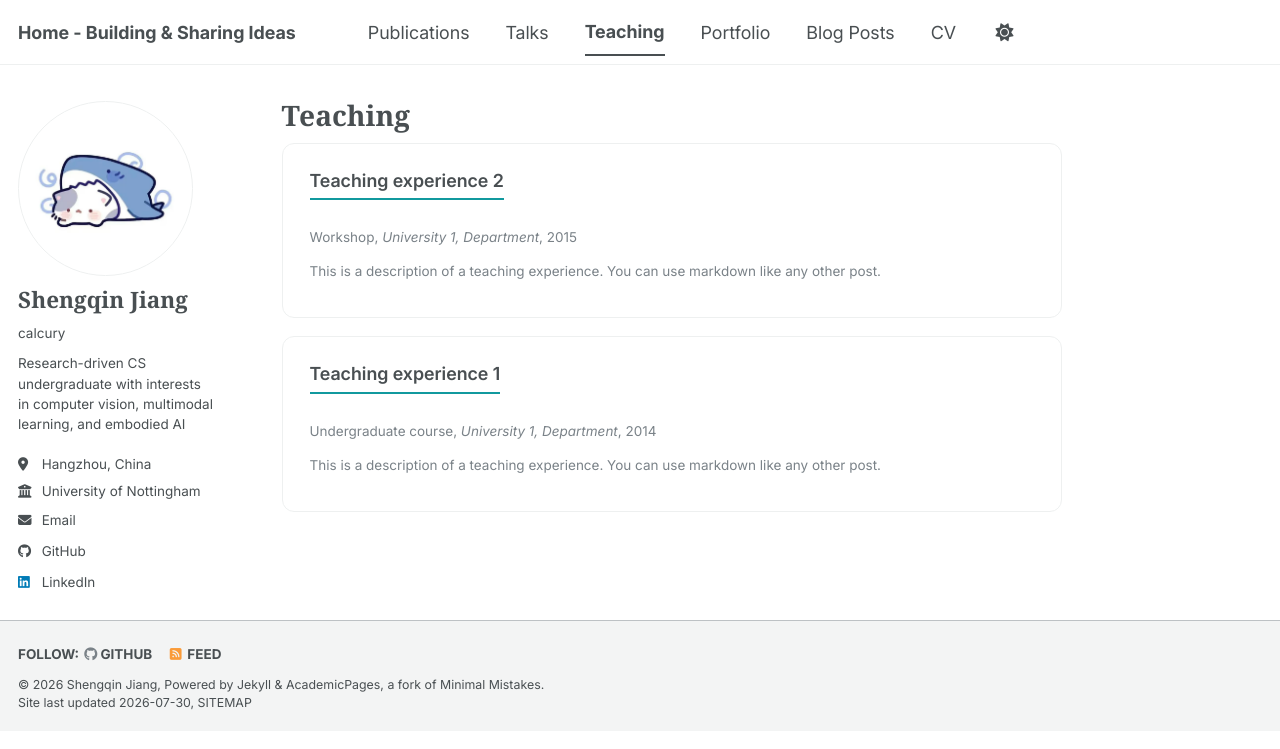
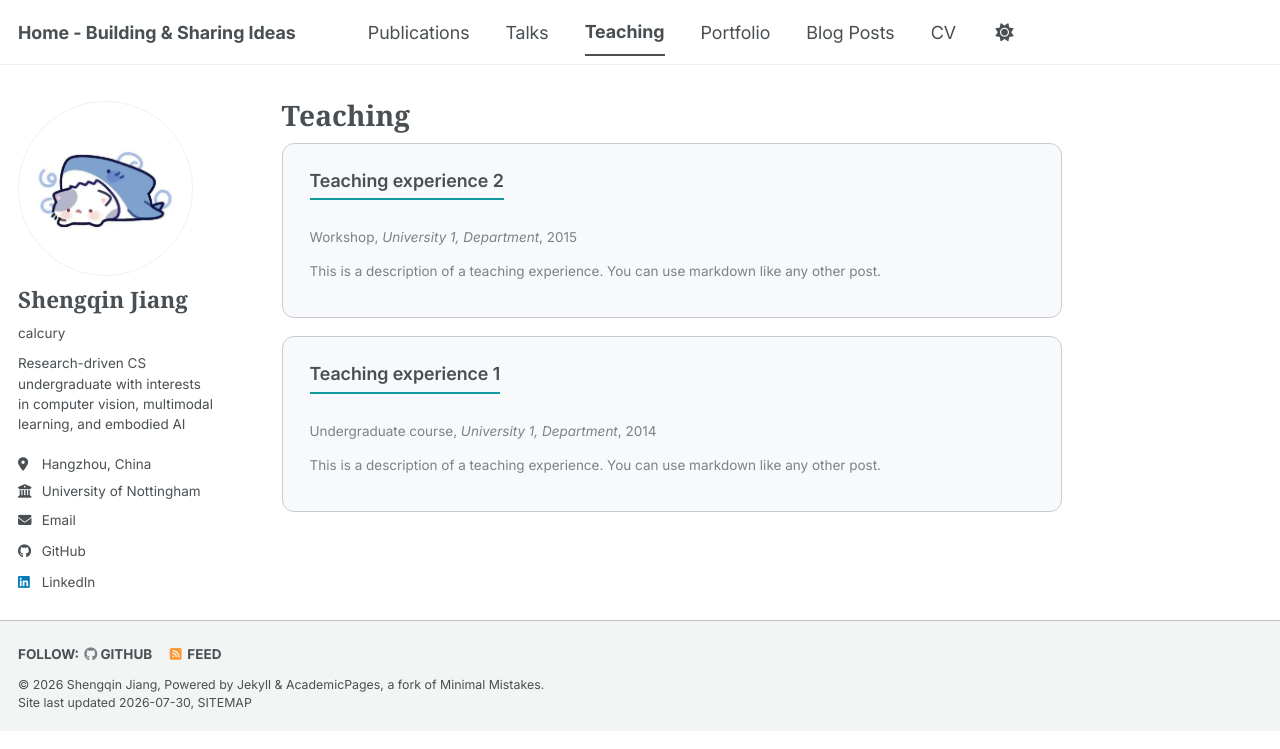
Before and after one commit to calcury/calcury.github.io, a Jekyll site: the page built from _pages/teaching.html, in a window 1280 px wide. Shown: the top 749 px of the page. Built offline with Jekyll 4.4.1, drawn with Linux system fonts in a browser that asks for light colours; a style sheet for code colours, icons or effects is not loaded.

Commit message:
feat: add page card

```diff
--- a/_sass/layout/_tabbed.scss
+++ b/_sass/layout/_tabbed.scss
@@ -8,15 +8,15 @@
   margin-bottom: 1em;
 
   > .archive__item {
-    background: var(--card-bg, #ffffff);
-    border: 1px solid var(--card-border, #eef0f0);
+    background: var(--card-bg, #f8f9fa);
+    border: 1px solid var(--card-border, #c8ccd0);
     border-radius: 12px;
     padding: 1.25em 1.5em;
-    transition: border-color 0.2s ease, box-shadow 0.2s ease;
+    transition: transform 0.2s ease, box-shadow 0.2s ease;
 
     &:hover {
-      border-color: var(--global-link-color, #11999e);
-      box-shadow: 0 4px 16px rgba(17, 153, 158, 0.08);
+      transform: scale(1.02);
+      box-shadow: 0 8px 24px rgba(0, 0, 0, 0.1);
     }
   }
 
@@ -31,7 +31,7 @@
       text-decoration: none;
 
       &:hover {
-        color: var(--global-link-color, #11999e);
+        color: var(--global-link-color);
       }
     }
   }
@@ -50,16 +50,10 @@
     padding: 0.2em 0.6em;
     margin: 0.15em 0.15em 0.15em 0;
     background: var(--badge-bg, rgba(17, 153, 158, 0.1));
-    color: var(--global-link-color, #11999e);
+    color: var(--global-link-color);
     border-radius: 6px;
     text-decoration: none;
     font-weight: 500;
-    transition: background 0.2s ease, color 0.2s ease;
-
-    &:hover {
-      background: var(--global-link-color, #11999e);
-      color: #fff;
-    }
   }
 }
 
@@ -67,14 +61,14 @@
 .wordwrap {
   margin-bottom: 1em;
   padding: 0.6em 1em;
-  background: var(--card-bg, #ffffff);
-  border: 1px solid var(--card-border, #eef0f0);
+  background: var(--card-bg, #f8f9fa);
+  border: 1px solid var(--card-border, #c8ccd0);
   border-radius: 10px;
   font-size: $type-size-6;
   color: var(--global-text-color-light);
 
   a {
-    color: var(--global-link-color, #11999e);
+    color: var(--global-link-color);
     font-weight: 500;
   }
 }
@@ -86,7 +80,7 @@
   padding-bottom: 0.4em;
   font-size: $type-size-4;
   font-family: $header-font-family;
-  border-bottom: 2px solid var(--global-link-color, #11999e);
+  border-bottom: 2px solid var(--global-link-color);
   display: inline-block;
 
   & + hr {
@@ -96,13 +90,13 @@
 
 /* Dark theme overrides */
 html[data-theme="dark"] {
-  --card-bg: rgba(30, 41, 59, 0.6);
-  --card-border: rgba(71, 85, 105, 0.4);
+  --card-bg: rgba(45, 55, 72, 0.75);
+  --card-border: rgba(100, 115, 135, 0.5);
   --badge-bg: rgba(78, 255, 217, 0.12);
 }
 
 :root {
-  --card-bg: #ffffff;
-  --card-border: #eef0f0;
+  --card-bg: #f8f9fa;
+  --card-border: #c8ccd0;
   --badge-bg: rgba(17, 153, 158, 0.1);
 }
```
